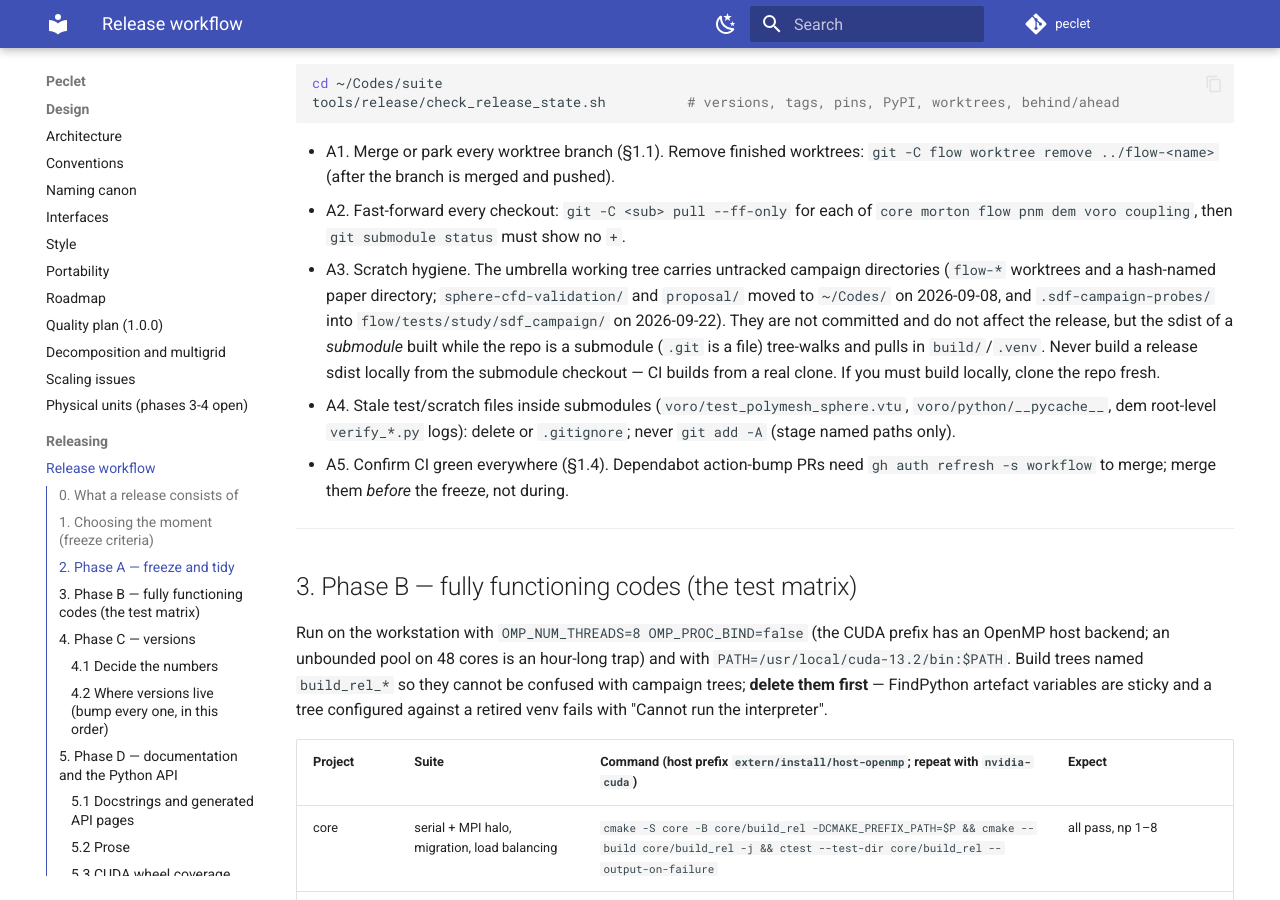
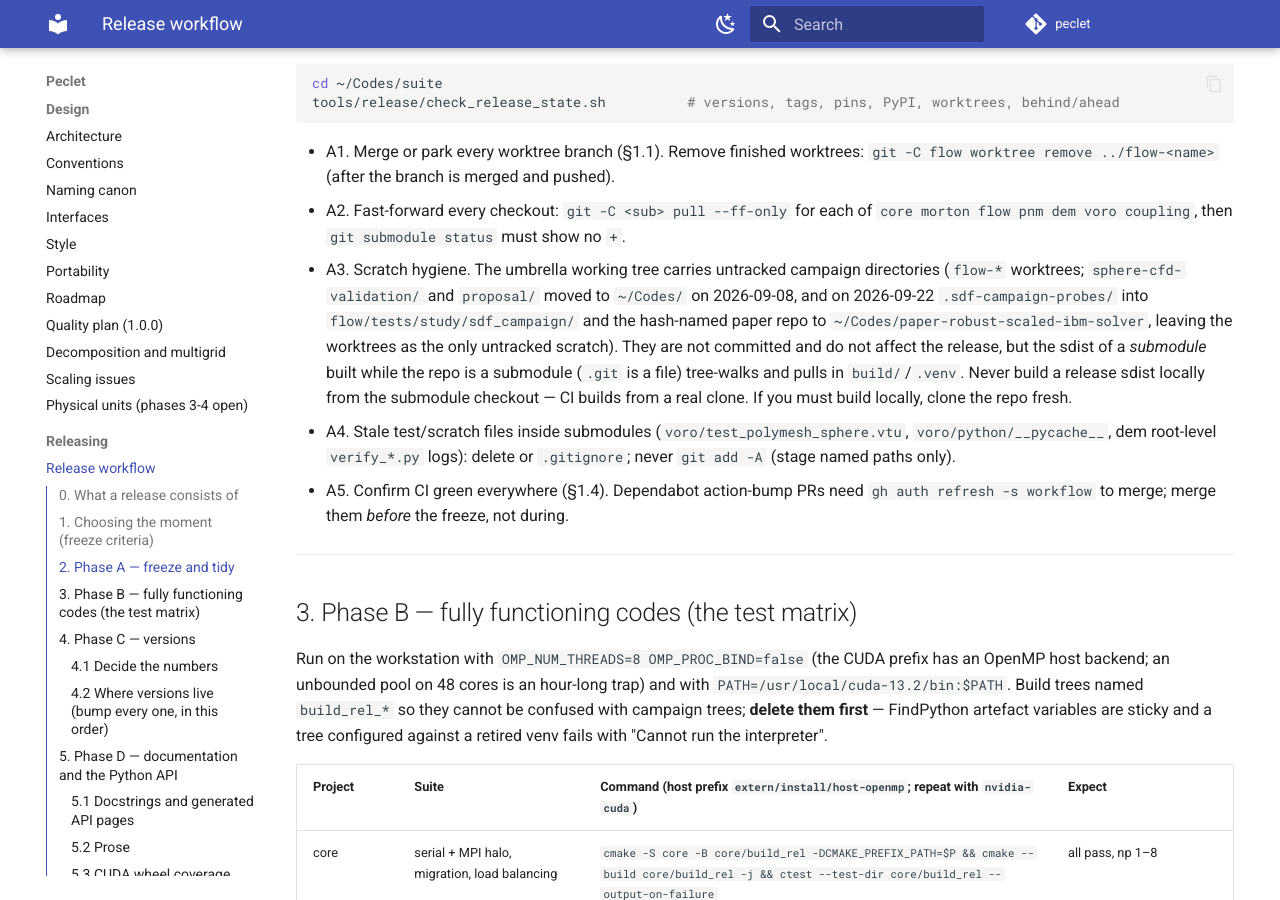
Before and after one commit to computational-chemical-engineering/peclet, an MkDocs documentation site: the page built from docs/RELEASE.md, in a window 1280 px wide and 900 px high, scrolled down 2198 px. Built offline with MkDocs 1.6.1 and Material for MkDocs 9.7.7, drawn with Linux system fonts in a browser that asks for light colours; comment, search, counter and statistics services are not loaded.

Commit message:
scratch hygiene: the paper repo is out, so the QUALITY_PLAN row is closed
`69503dc29254db50bfdf4f41/` was an Overleaf clone -- the hash is the project id --
of the *Robust Scaled IBM Solver* paper, sitting untracked at the umbrella root since
June.  Moved to `~/Codes/paper-robust-scaled-ibm-solver`, beside the `proposal/` and
`sphere-cfd-validation/` repos relocated on 2026-09-08.  It was clean and in sync with
origin/master, and the remote still carries the project id, so `git pull` from Overleaf
is unaffected by the readable name.

With the SDF-campaign probes adopted into flow (1658e23), the two `move out` items in
the QUALITY_PLAN umbrella row are both done and the only untracked scratch left in the
working tree is the submodule worktrees -- which are gitignored on purpose.

Co-Authored-By: Claude Opus 5 <noreply@anthropic.com>
Claude-Session: https://claude.ai/code/session_015oTxBzztjajN9wPUYRPWaL

```diff
--- a/docs/RELEASE.md
+++ b/docs/RELEASE.md
@@ -74,8 +74,9 @@ tools/release/check_release_state.sh          # versions, tags, pins, PyPI, work
 - A2. Fast-forward every checkout: `git -C <sub> pull --ff-only` for each of
   `core morton flow pnm dem voro coupling`, then `git submodule status` must show no `+`.
 - A3. Scratch hygiene. The umbrella working tree carries untracked campaign directories
-  (`flow-*` worktrees and a hash-named paper directory; `sphere-cfd-validation/` and `proposal/` moved to
-  `~/Codes/` on 2026-09-08, and `.sdf-campaign-probes/` into `flow/tests/study/sdf_campaign/` on 2026-09-22).
+  (`flow-*` worktrees; `sphere-cfd-validation/` and `proposal/` moved to `~/Codes/` on 2026-09-08, and on
+  2026-09-22 `.sdf-campaign-probes/` into `flow/tests/study/sdf_campaign/` and the hash-named paper repo
+  to `~/Codes/paper-robust-scaled-ibm-solver`, leaving the worktrees as the only untracked scratch).
   They are not committed and do not affect the release, but the sdist of a *submodule* built
   while the repo is a submodule (`.git` is a file) tree-walks and pulls in `build/`/`.venv`. Never
   build a release sdist locally from the submodule checkout — CI builds from a real clone. If you
```
Also changed, not shown: docs/QUALITY_PLAN.md (+1 -1 lines).
